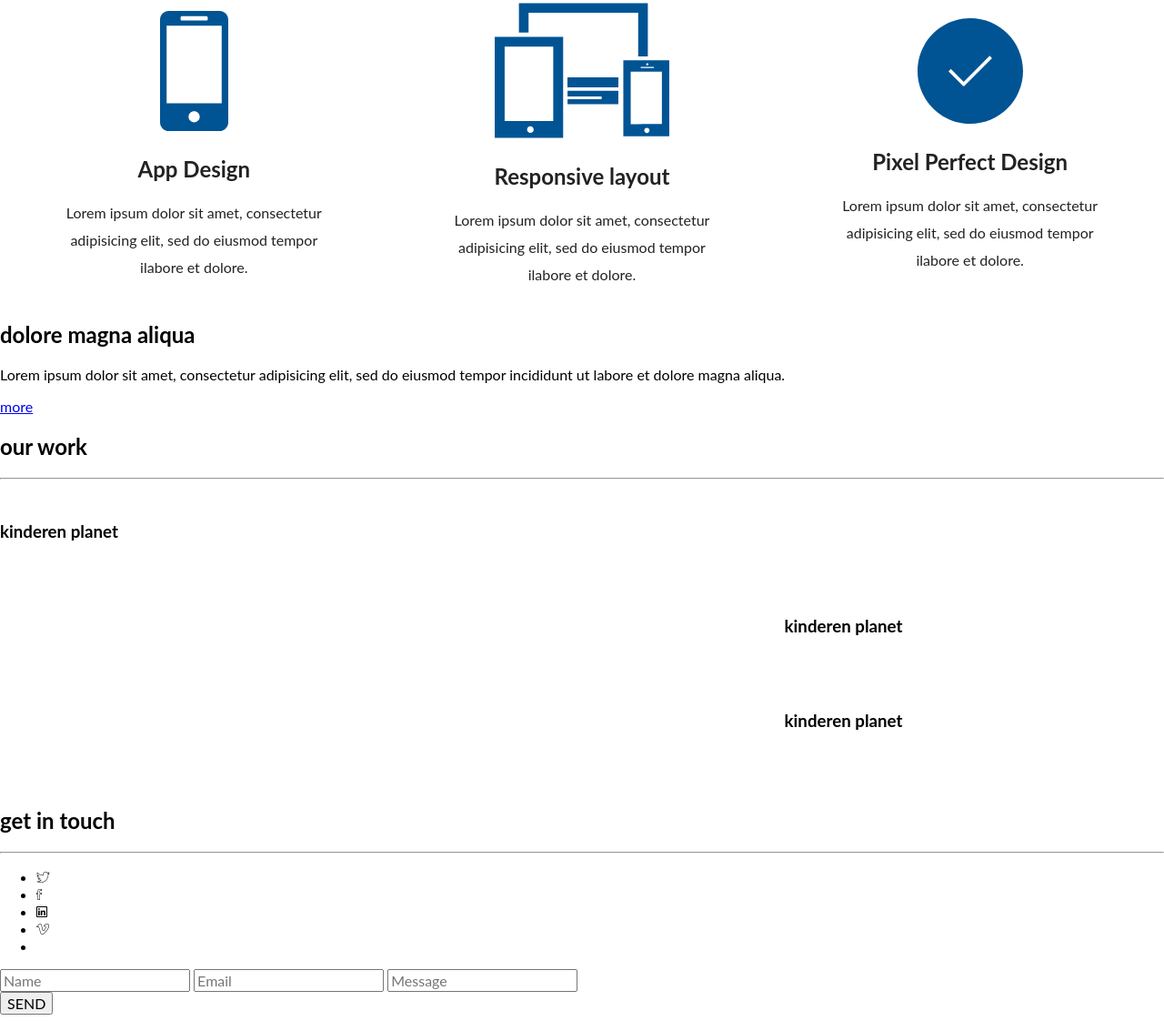
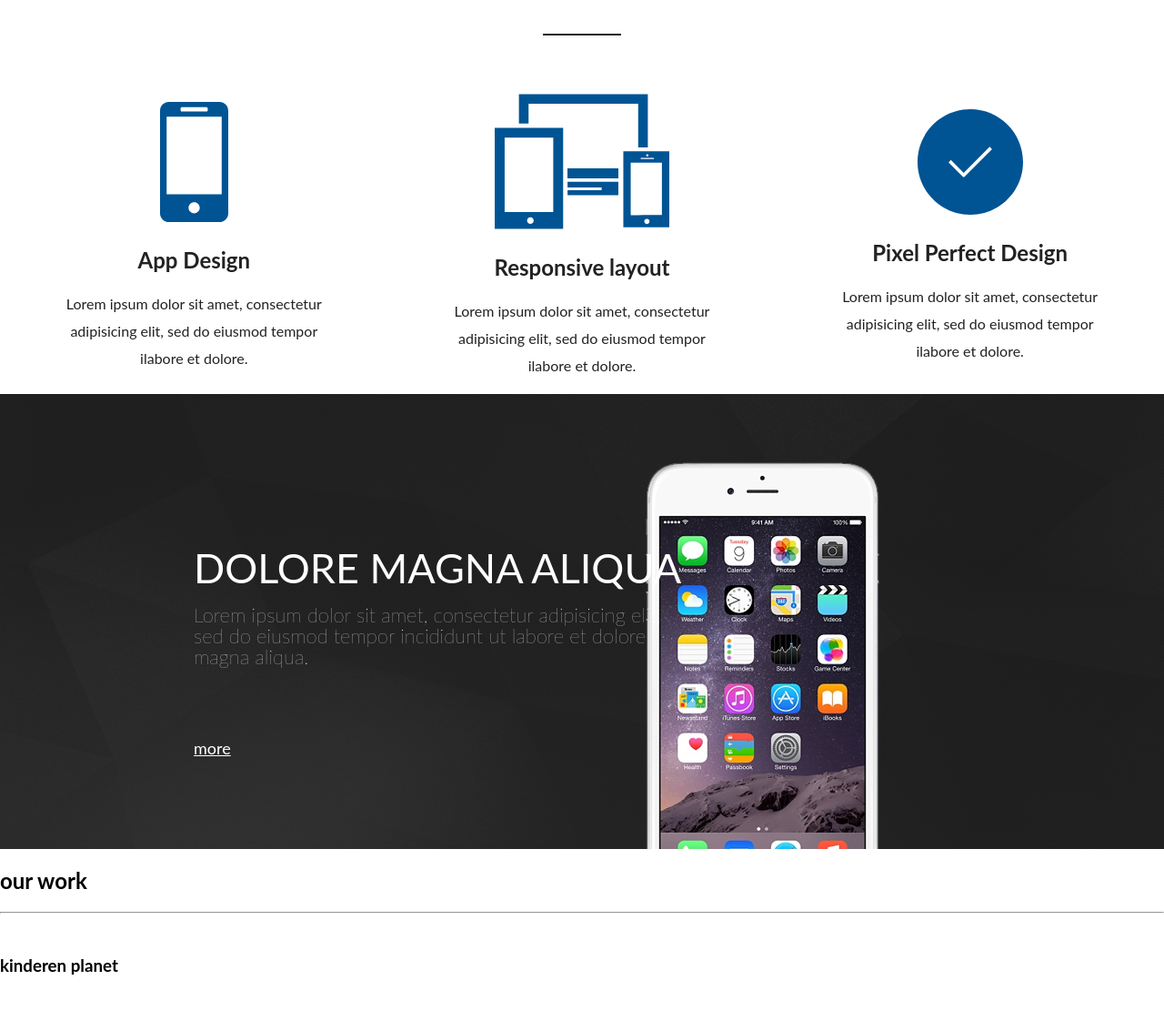
Before and after one commit to ba-krm-front-one/serge-exam1, a plain HTML site: page index.html in a window 1280 px wide. Shown: the part 1063-2196 px from the top of the page at 91% size. Drawn offline with nearby package versions, Linux system fonts and the light colour scheme.

Commit message:
3 sections stable

```diff
--- a/css/style.scss
+++ b/css/style.scss
@@ -6,17 +6,13 @@ $primary-color: #222222;
   font-family: Lato, sans-serif;
 }
 
-* hr {
-
-}
-
 /*____FIRST SECTION_____*/
 .ba-container {
   background: url("../image/1header-img.png") 100% no-repeat;
   background-size: cover;
   display: block;
   /*  width: 1600px;*/
-  height: 100vh;
+  height: 900px;/*100vh;*/
   min-width: 500px;
   margin: 0;
   color: #fffefe;
@@ -108,21 +104,32 @@ $primary-color: #222222;
     line-height: 30px;
     text-align: center;
     white-space: pre;
-    margin-bottom: 100px; /*16:9, 1366x768*/
+    margin-bottom: 220px; /*16:9, 1366x768*/
   }
   #anchor {
     display: block;
+    border-radius: 50%;
+    bottom: 46px;
     width: 92px;
     height: 92px;
     color: #ffffff;
-    opacity: 0.5;
+    opacity: 0.2;
     margin: 0 auto;
   }
   #anchor:hover {
-    background-color: #1ef0ed;
-    border-radius: 50%;
+    display: block;
+  /*  background-image: linear-gradient(#79aa4a, #5daa8d);
+    border-radius: 50%;*/
     transition: 1.2s;
+    opacity: 0.8;
   }
+  /*.ion-chevron-down {
+    font-size: 40px;
+    font-weight: 100;
+    position: relative;
+    text-align: center;
+    margin-bottom: 150px;
+  }*/
 }
 
 /*____SECOND SECTION_____*/
@@ -176,5 +183,65 @@ $primary-color: #222222;
 
 /*____THIRD SECTION_____*/
 .ba-container-iphone {
+  display: block;
+  background: url("../image/3section-background.png") 100% no-repeat;
+  background-size: cover;
+  height: 500px;
+  width: 100%;
+  img {
+    display: block;
+    float: right;
+    position: absolute;
+    right: 313px;
+    z-index: 0;
+    margin-top: 75px;
+  }
+  &__item {
+    display: block;
+    position: relative;
+    z-index: 1;
+    padding-top: 130px;
+    margin-left: 213px;
+    h2 {
+      display: block;
+      color: #ffffff;
+      font-size: 45px;
+      font-weight: 400;
+      line-height: 46px;
+      text-transform: uppercase;
+    }
+    p {
+      width: 524px;
+      height: 78px;
+      float: left;
+      font-size: 22px;
+      font-weight: 100;
+      line-height: 23px;
+      color: #ffffff;
+      margin-top: -20px;
+      text-align: left;
+    }
+    a {
+      margin-top: 48px;
+      display: block;
+      clear: left;
+      float: left;
+      color: #ffffff;
+      font-size: 18px;
+      font-weight: 400;
+      line-height: 20px;
+      text-decoration: underline;
+    }
+    a:hover {
+      display: block;
+      transform: scale(1.2);
+      transition: 1.5s;
+      color: #a7ee69;
+      text-decoration: none;
+      border-left: 1px solid #a7ee69;
+      border-right: 1px solid #a7ee69;
+      padding: 0 8px 0;
+    }
 
+  }
 }
--- a/index.html
+++ b/index.html
@@ -11,7 +11,7 @@
     <link rel="stylesheet" href="css/normalize.css"/>
     <link rel="stylesheet" href="css/layout.css"/>
     <link rel="stylesheet" href="css/style.css"/>
-    <link rel="stylesheet" href="http://code.ionicframework.com/ionicons/2.0.1/css/ionicons.min.css">
+    <link rel="stylesheet" href="https://code.ionicframework.com/ionicons/2.0.1/css/ionicons.min.css">
     <!--[if lt IE 9]>
     <script src="https://oss.maxcdn.com/html5shiv/3.7.2/html5shiv.min.js"></script>
     <script src="https://oss.maxcdn.com/respond/1.4.2/respond.min.js"></script>
@@ -37,6 +37,7 @@
         <a href="#App">
             <img id="anchor" src="image/1sec-buttondown.svg" alt="down-to-app">
         </a>
+           <!-- <div class="ion-chevron-down"></div>-->
     </section>
 </header>
 <main>
@@ -71,6 +72,8 @@
         </section>
     </div>
         <section class="ba-container-iphone">            <!--THIRD SECTION-->
+            <img src="image/3section-phone.png" alt="#">
+            <div class="ba-container-iphone__item">
                 <h2>dolore magna aliqua</h2>
                  <p>
                     Lorem ipsum dolor sit amet, consectetur adipisicing elit,
@@ -78,6 +81,11 @@
                     et dolore magna aliqua.
                 </p>
                 <a href="#">more</a>
+
+            </div>
+            <!--<div class="ba-container-iphone__item">
+                &lt;!&ndash;<img src="image/3section-phone.png" alt="#">&ndash;&gt;
+            </div>-->
         </section>
         <section class="ba-container-our work">          <!--FOURTH SECTION-->
             <h2>our work</h2>
```
Also changed, not shown: css/style.css. Lines whose indentation alone changed are shown as unchanged.
